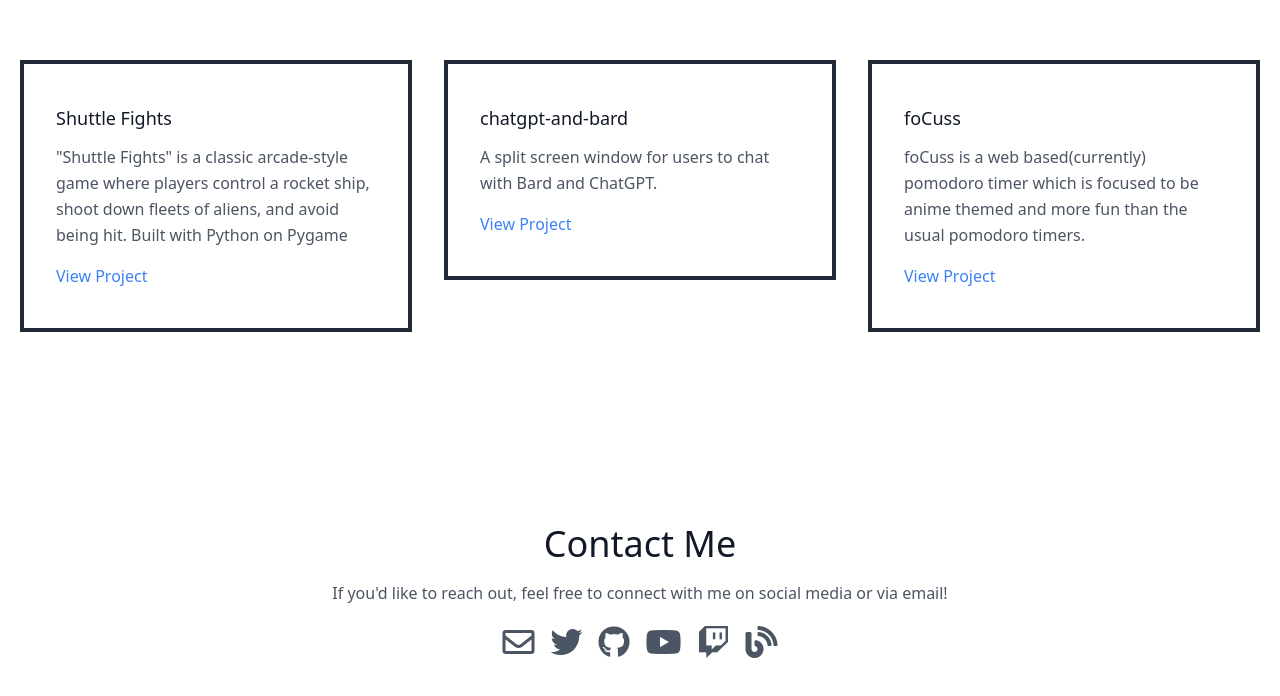
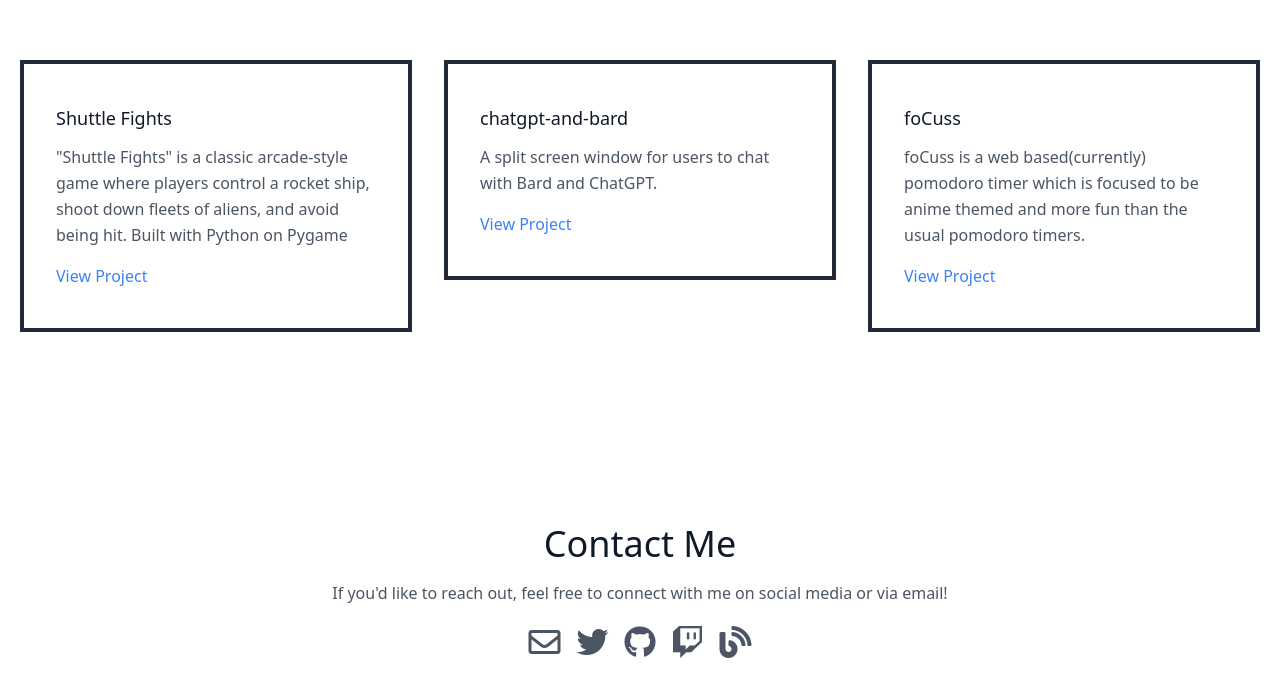
Before and after one commit to som-sama/som-sama.github.io, a website built with Vite: page index.html in a window 1280 px wide. Shown: the part 696-1392 px from the top of the page. Built offline with nearby package versions, Linux system fonts and the light colour scheme.

Commit message:
few changes

```diff
--- a/index.html
+++ b/index.html
@@ -101,9 +101,9 @@
                 <a href="https://github.com/som-sama" target="_blank" class="mr-4 hover:text-gray-900">
                   <i class="fab fa-github fa-2x"></i>
                 </a>
-                <a href="https://youtube.com/@somsutube" target="_blank" class="mr-4 hover:text-gray-900">
+                <!-- <a href="https://youtube.com/@somsutube" target="_blank" class="mr-4 hover:text-gray-900">
                   <i class="fab fa-youtube fa-2x"></i>
-                </a>
+                </a> -->
                 <a href="https://twitch.tv/som_cs" target="_blank" class="mr-4 hover:text-gray-900">
                   <i class="fab fa-twitch fa-2x"></i>
                 </a>
```
